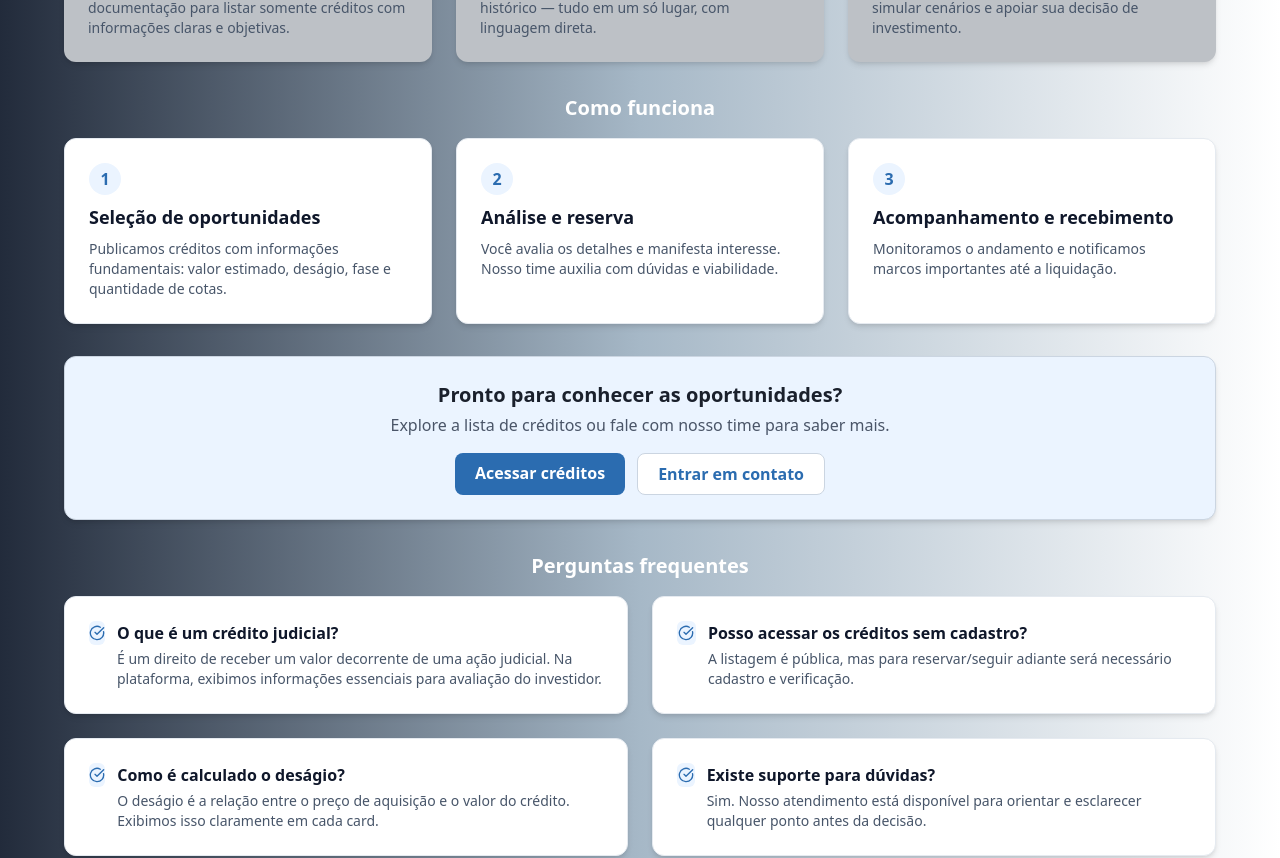
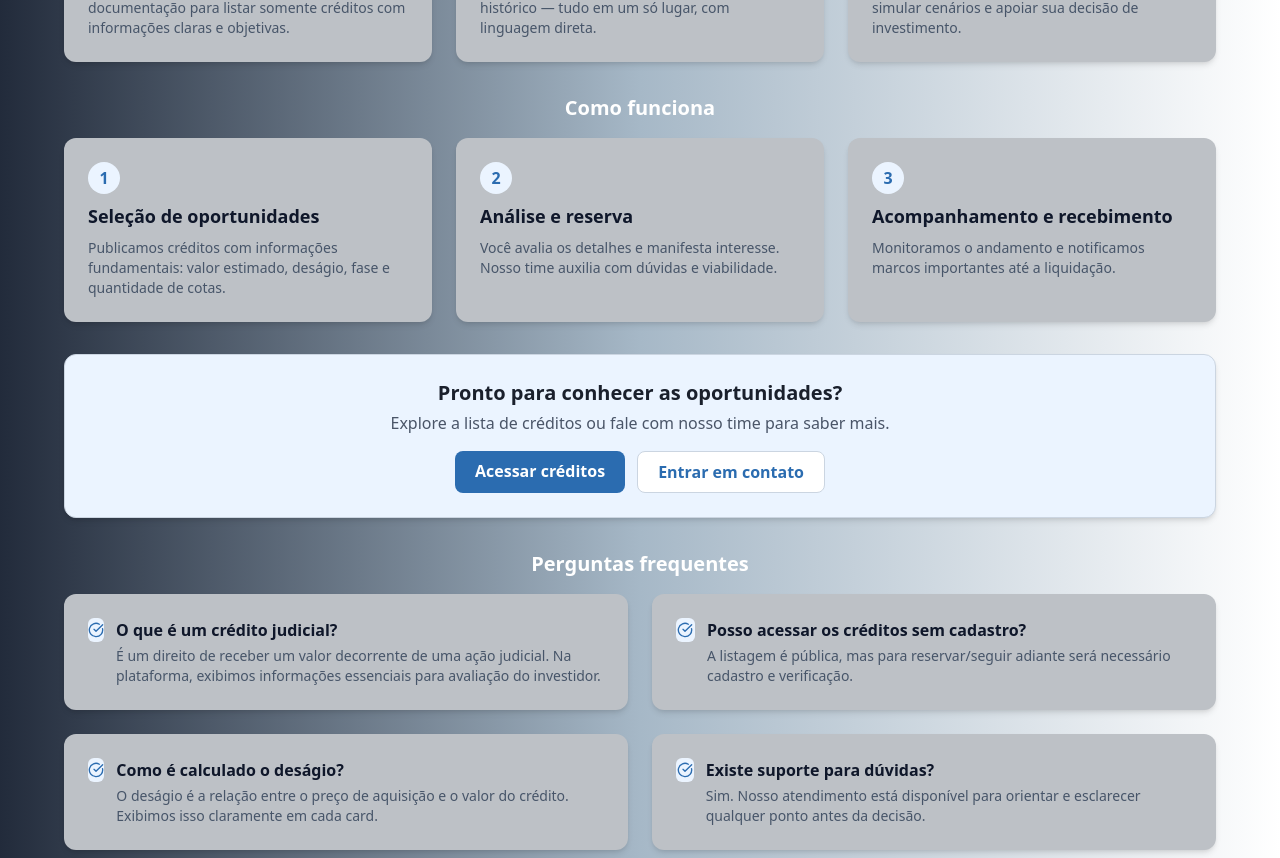
Before and after one commit to skcbroo/front_maximum, a React (Vite) app: page / in a window 1280 px wide. Shown: the part 656-1514 px from the top of the page. Built offline with nearby package versions, Linux system fonts and the light colour scheme.

Commit message:
Update Home.jsx

```diff
--- a/src/pages/Home.jsx
+++ b/src/pages/Home.jsx
@@ -269,7 +269,7 @@ function CardHome({ titulo, texto, icon }) {
 
 function StepHome({ numero, titulo, texto }) {
   return (
-    <div className="bg-white border border-[#E5EAF0] rounded-xl px-6 py-6 shadow-md">
+    <div className="bg-[#BDC1C6] rounded-xl px-6 py-6 shadow-md hover:shadow-lg transition">
       <div className="inline-flex items-center justify-center w-8 h-8 rounded-full bg-[#EBF4FF] text-[#2B6CB0] font-bold mb-2">
         {numero}
       </div>
@@ -281,7 +281,7 @@ function StepHome({ numero, titulo, texto }) {
 
 function FaqHome({ q, a }) {
   return (
-    <div className="bg-white border border-[#E5EAF0] rounded-xl px-6 py-6 shadow-md">
+    <div className="bg-[#BDC1C6] rounded-xl px-6 py-6 shadow-md hover:shadow-lg transition">
       <div className="flex items-start gap-3">
         <div className="w-6 h-6 rounded-md bg-[#EBF4FF] flex items-center justify-center">
           <CheckCircle className="w-4 h-4 text-[#2B6CB0]" />
```
